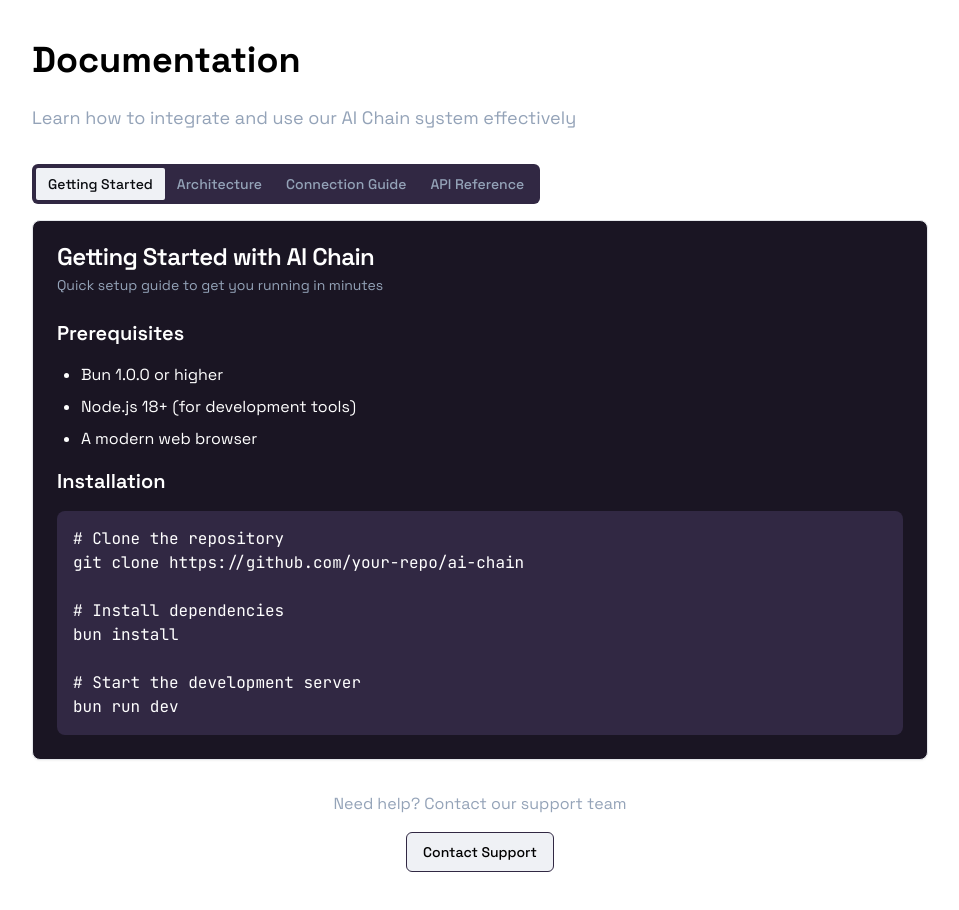
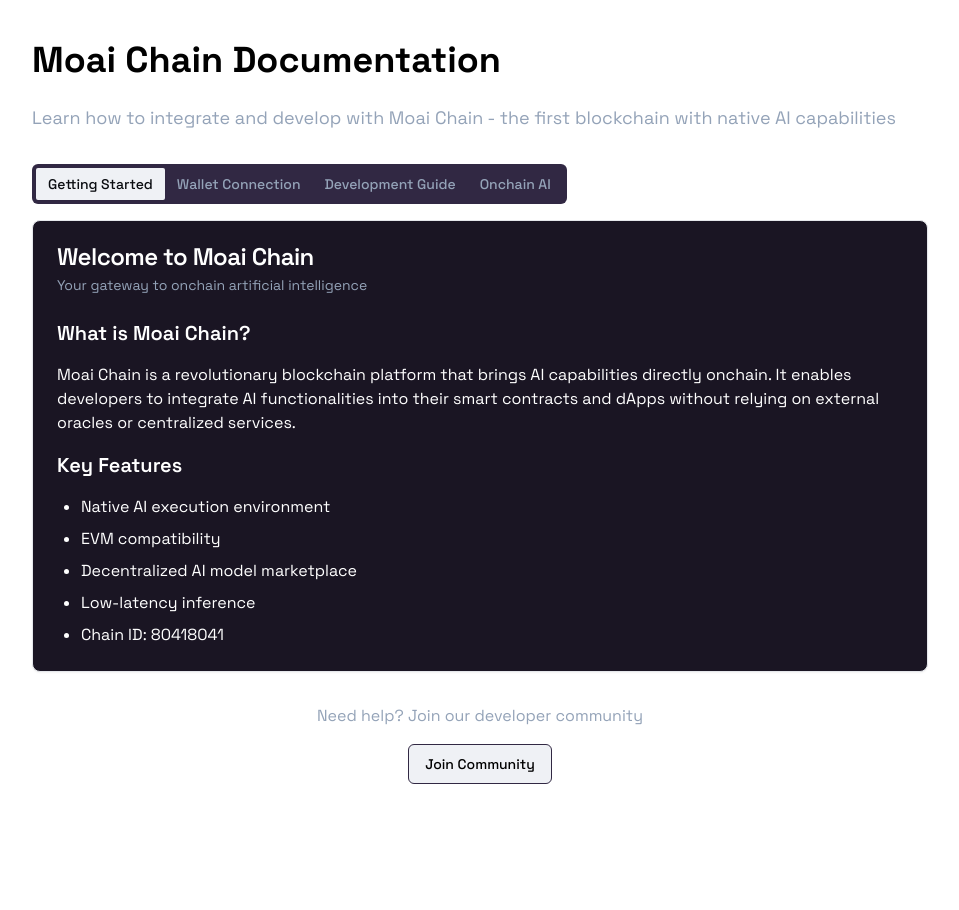
Before and after one commit to caffeinum/ai-chain, a React (Vite) app: page /docs in a window 1280 px wide. Shown: the whole page, without its empty margins (160-1119 px from the left). After the commit the page ends 824 px from the top, so only its background shows below. Built offline with nearby package versions, Linux system fonts and the light colour scheme.

Commit message:
docs: update

```diff
--- a/src/pages/Docs.tsx
+++ b/src/pages/Docs.tsx
@@ -13,174 +13,155 @@ const DocsPage: FC = () => {
   return (
     <div className="container mx-auto py-10 px-4">
       <div className="max-w-4xl mx-auto">
-        <h1 className="text-4xl font-bold mb-6">Documentation</h1>
+        <h1 className="text-4xl font-bold mb-6">Moai Chain Documentation</h1>
         <p className="text-lg text-muted-foreground mb-8">
-          Learn how to integrate and use our AI Chain system effectively
+          Learn how to integrate and develop with Moai Chain - the first blockchain with native AI capabilities
         </p>
 
         <Tabs defaultValue="getting-started" className="space-y-4">
           <TabsList>
             <TabsTrigger value="getting-started">Getting Started</TabsTrigger>
-            <TabsTrigger value="architecture">Architecture</TabsTrigger>
-            <TabsTrigger value="connection">Connection Guide</TabsTrigger>
-            <TabsTrigger value="api">API Reference</TabsTrigger>
+            <TabsTrigger value="wallet">Wallet Connection</TabsTrigger>
+            <TabsTrigger value="development">Development Guide</TabsTrigger>
+            <TabsTrigger value="onchain-ai">Onchain AI</TabsTrigger>
           </TabsList>
 
           <TabsContent value="getting-started">
             <Card>
               <CardHeader>
-                <CardTitle>Getting Started with AI Chain</CardTitle>
+                <CardTitle>Welcome to Moai Chain</CardTitle>
                 <CardDescription>
-                  Quick setup guide to get you running in minutes
+                  Your gateway to onchain artificial intelligence
                 </CardDescription>
               </CardHeader>
               <CardContent className="space-y-4">
-                <h3 className="text-xl font-semibold">Prerequisites</h3>
+                <h3 className="text-xl font-semibold">What is Moai Chain?</h3>
+                <p>
+                  Moai Chain is a revolutionary blockchain platform that brings AI capabilities directly onchain.
+                  It enables developers to integrate AI functionalities into their smart contracts and dApps
+                  without relying on external oracles or centralized services.
+                </p>
+
+                <h3 className="text-xl font-semibold mt-6">Key Features</h3>
                 <ul className="list-disc pl-6 space-y-2">
-                  <li>Bun 1.0.0 or higher</li>
-                  <li>Node.js 18+ (for development tools)</li>
-                  <li>A modern web browser</li>
+                  <li>Native AI execution environment</li>
+                  <li>EVM compatibility</li>
+                  <li>Decentralized AI model marketplace</li>
+                  <li>Low-latency inference</li>
+                  <li>Chain ID: 80418041</li>
                 </ul>
-
-                <h3 className="text-xl font-semibold mt-6">Installation</h3>
-                <div className="bg-muted p-4 rounded-lg">
-                  <code>
-                    # Clone the repository<br />
-                    git clone https://github.com/your-repo/ai-chain<br />
-                    <br />
-                    # Install dependencies<br />
-                    bun install<br />
-                    <br />
-                    # Start the development server<br />
-                    bun run dev
-                  </code>
-                </div>
               </CardContent>
             </Card>
           </TabsContent>
 
-          <TabsContent value="architecture">
+          <TabsContent value="wallet">
             <Card>
               <CardHeader>
-                <CardTitle>System Architecture</CardTitle>
+                <CardTitle>Connecting Your Wallet</CardTitle>
                 <CardDescription>
-                  Understanding how AI Chain works under the hood
+                  Set up your wallet to interact with Moai Chain
                 </CardDescription>
               </CardHeader>
               <CardContent className="space-y-4">
-                <div className="space-y-4">
-                  <h3 className="text-xl font-semibold">Core Components</h3>
-                  <div className="space-y-2">
-                    <h4 className="font-medium">1. Chain Executor</h4>
-                    <p>
-                      The central component that manages the execution flow of AI operations,
-                      ensuring proper sequencing and data handling between different AI models.
-                    </p>
+                <h3 className="text-xl font-semibold">Network Configuration</h3>
+                <div className="space-y-2">
+                  <p>Add Moai Chain to your wallet with these parameters:</p>
+                  <div className="bg-muted p-4 rounded-lg">
+                    <code>
+                      Network Name: Moai Chain<br />
+                      Chain ID: 80418041<br />
+                      Currency Symbol: MOAI<br />
+                      RPC URL: [Your RPC URL]
+                    </code>
+                  </div>
+                </div>
 
-                    <h4 className="font-medium mt-4">2. Model Integration Layer</h4>
-                    <p>
-                      Handles communication with various AI models, providing a unified
-                      interface for model interactions and response processing.
-                    </p>
+                <h3 className="text-xl font-semibold mt-6">Supported Wallets</h3>
+                <ul className="list-disc pl-6 space-y-2">
+                  <li>MetaMask</li>
+                  <li>WalletConnect compatible wallets</li>
+                  <li>Other EVM-compatible wallets</li>
+                </ul>
+              </CardContent>
+            </Card>
+          </TabsContent>
 
-                    <h4 className="font-medium mt-4">3. Data Pipeline</h4>
-                    <p>
-                      Manages data flow between components, handles preprocessing,
-                      and ensures efficient data transformation throughout the chain.
-                    </p>
+          <TabsContent value="development">
+            <Card>
+              <CardHeader>
+                <CardTitle>Development Guide</CardTitle>
+                <CardDescription>
+                  Start building on Moai Chain
+                </CardDescription>
+              </CardHeader>
+              <CardContent className="space-y-4">
+                <h3 className="text-xl font-semibold">Setting Up Your Environment</h3>
+                <div className="space-y-2">
+                  <h4 className="font-medium">1. Foundry Configuration</h4>
+                  <div className="bg-muted p-4 rounded-lg">
+                    <code>
+                      {`// foundry.toml
+[profile.default]
+chain_id = 80418041
+// ... other config`}
+                    </code>
+                  </div>
+
+                  <h4 className="font-medium mt-4">2. IAI Interface Integration</h4>
+                  <p>
+                    Import and use the IAI interface to interact with onchain AI capabilities:
+                  </p>
+                  <div className="bg-muted p-4 rounded-lg mt-2">
+                    <code>
+                      {`import { IAI } from "@moai/interfaces";
+
+// Initialize AI interface
+const ai = IAI(aiContractAddress);
+
+// Make AI calls
+const result = await ai.inference(params);`}
+                    </code>
                   </div>
                 </div>
               </CardContent>
             </Card>
           </TabsContent>
 
-          <TabsContent value="connection">
+          <TabsContent value="onchain-ai">
             <Card>
               <CardHeader>
-                <CardTitle>Connection Guide</CardTitle>
+                <CardTitle>Understanding Onchain AI</CardTitle>
                 <CardDescription>
-                  Learn how to connect your application to the AI Chain
+                  Why decentralized AI matters for developers
                 </CardDescription>
               </CardHeader>
               <CardContent className="space-y-4">
-                <h3 className="text-xl font-semibold">Authentication</h3>
-                <p>
-                  AI Chain uses API keys for authentication. Generate your API key
-                  from the dashboard and include it in your requests.
-                </p>
+                <h3 className="text-xl font-semibold">Benefits of Onchain AI</h3>
+                <ul className="list-disc pl-6 space-y-2">
+                  <li>
+                    <strong>Trustless Execution:</strong> AI computations are verified by the network,
+                    ensuring transparency and reliability
+                  </li>
+                  <li>
+                    <strong>Composability:</strong> Combine AI capabilities with other smart contract
+                    functionalities seamlessly
+                  </li>
+                  <li>
+                    <strong>Decentralization:</strong> No reliance on centralized AI providers or oracles
+                  </li>
+                  <li>
+                    <strong>Deterministic Results:</strong> Same input always produces the same output,
+                    crucial for blockchain applications
+                  </li>
+                </ul>
 
-                <div className="bg-muted p-4 rounded-lg mt-4">
-                  <code>
-                    {`// Initialize AI Chain
-import { AIChain } from '@ai-chain/client'
-
-const chain = new AIChain({
-  apiKey: 'your-api-key',
-  endpoint: 'https://api.aichain.example.com'
-})`}
-                  </code>
-                </div>
-
-                <h3 className="text-xl font-semibold mt-6">Making Requests</h3>
-                <p>
-                  Send requests to the AI Chain using the client library:
-                </p>
-
-                <div className="bg-muted p-4 rounded-lg mt-4">
-                  <code>
-                    {`// Example request
-const response = await chain.process({
-  input: "Your input text",
-  models: ["gpt-4", "claude-2"],
-  options: {
-    temperature: 0.7,
-    maxTokens: 1000
-  }
-})`}
-                  </code>
-                </div>
-              </CardContent>
-            </Card>
-          </TabsContent>
-
-          <TabsContent value="api">
-            <Card>
-              <CardHeader>
-                <CardTitle>API Reference</CardTitle>
-                <CardDescription>
-                  Complete API documentation for developers
-                </CardDescription>
-              </CardHeader>
-              <CardContent className="space-y-4">
-                <h3 className="text-xl font-semibold">Endpoints</h3>
-                <div className="space-y-4">
-                  <div>
-                    <h4 className="font-medium">POST /api/v1/process</h4>
-                    <p className="text-sm text-muted-foreground">
-                      Process a request through the AI Chain
-                    </p>
-                    <div className="mt-2">
-                      <h5 className="font-medium">Request Body:</h5>
-                      <pre className="bg-muted p-4 rounded-lg mt-2">
-{`{
-  "input": string,
-  "models": string[],
-  "options": {
-    "temperature": number,
-    "maxTokens": number
-  }
-}`}
-                      </pre>
-                    </div>
-                  </div>
-
-                  <div className="mt-4">
-                    <h4 className="font-medium">GET /api/v1/models</h4>
-                    <p className="text-sm text-muted-foreground">
-                      List available AI models
-                    </p>
-                  </div>
-                </div>
+                <h3 className="text-xl font-semibold mt-6">Use Cases</h3>
+                <ul className="list-disc pl-6 space-y-2">
+                  <li>AI-powered DeFi protocols</li>
+                  <li>Intelligent NFT generation</li>
+                  <li>On-chain content moderation</li>
+                  <li>Automated decision-making systems</li>
+                </ul>
               </CardContent>
             </Card>
           </TabsContent>
@@ -188,9 +169,9 @@ const response = await chain.process({
 
         <div className="mt-8 text-center">
           <p className="text-muted-foreground mb-4">
-            Need help? Contact our support team
+            Need help? Join our developer community
           </p>
-          <Button variant="outline">Contact Support</Button>
+          <Button variant="outline">Join Community</Button>
         </div>
       </div>
     </div>
```
